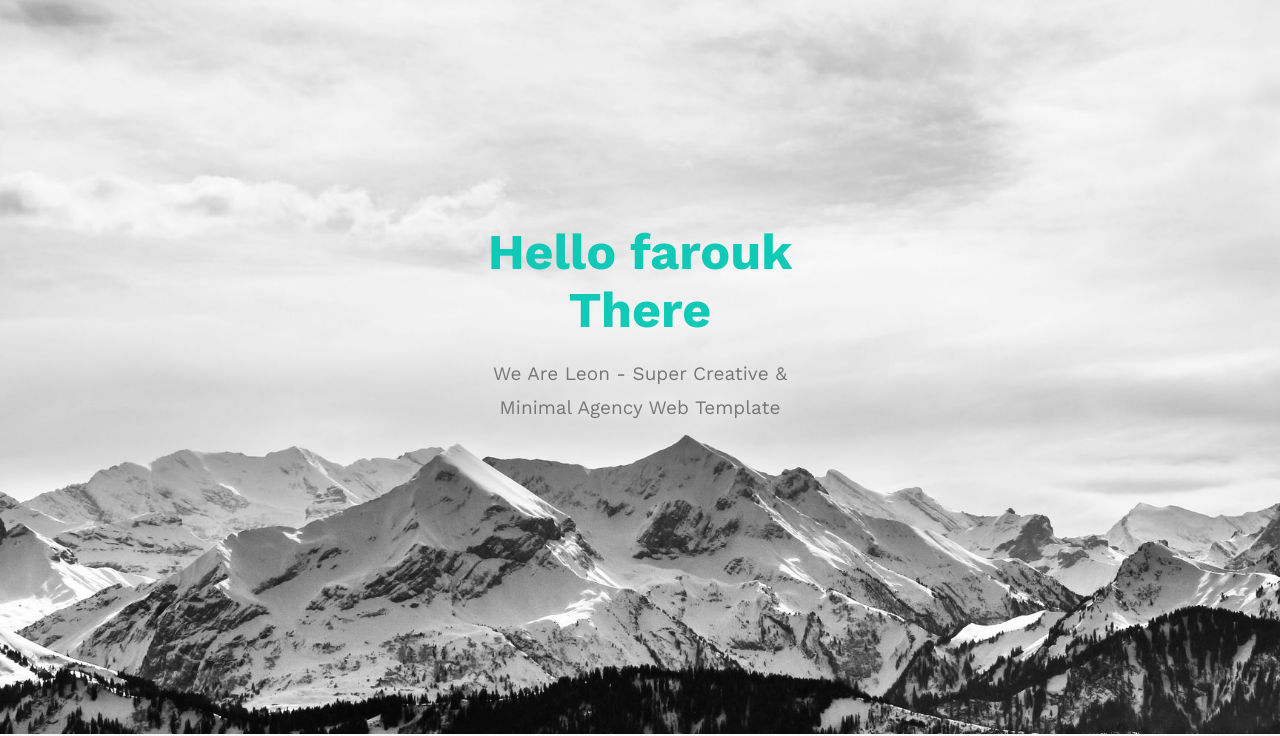
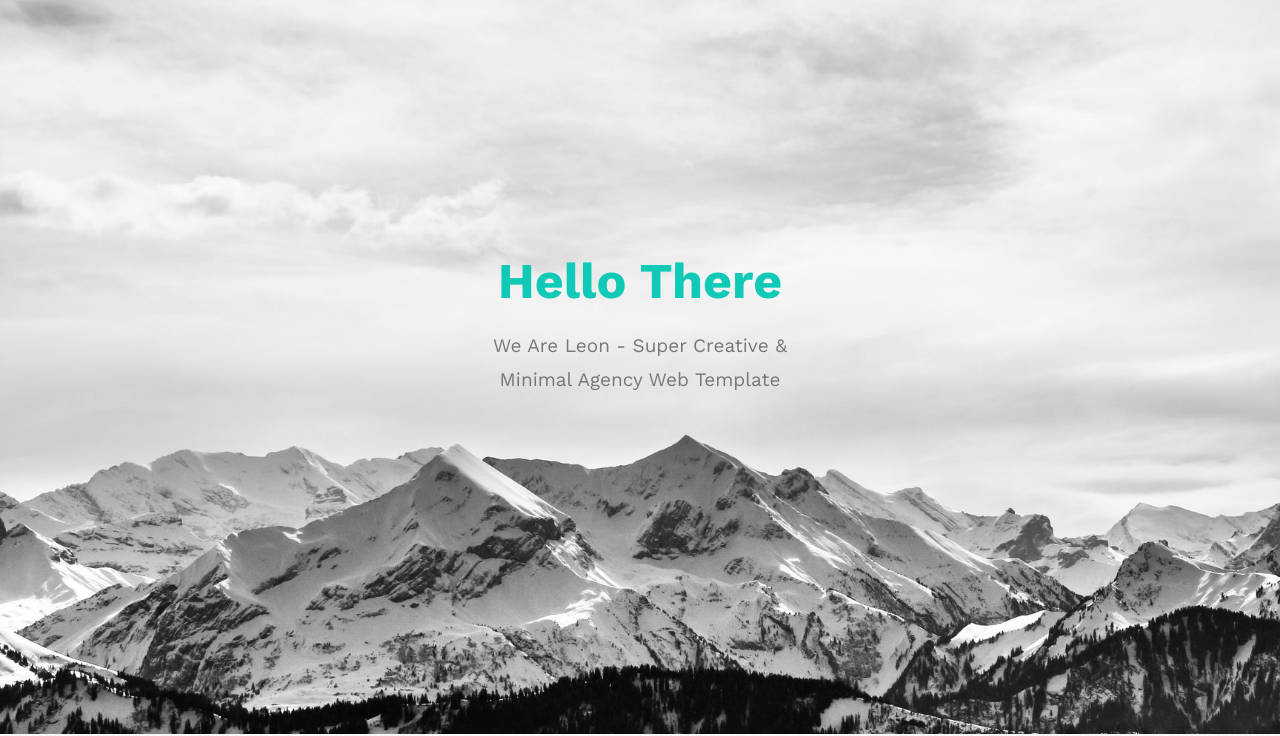
Before and after one commit to itsFAROUK/Template_1, a plain HTML site: page index.html in a window 1280 px wide. Shown: the part 66-802 px from the top of the page. Drawn offline with nearby package versions, Linux system fonts and the light colour scheme.

Commit message:
testing the revers

```diff
--- a/index.html
+++ b/index.html
@@ -39,7 +39,7 @@
     <!-- Start Loading Page -->
     <div class="landing">
         <div class="intro-text">
-            <h1>Hello farouk There</h1>
+            <h1>Hello There</h1>
             <p>We are Leon - Super Creative & Minimal Agency Web Template</p>
         </div>
     </div>
```
